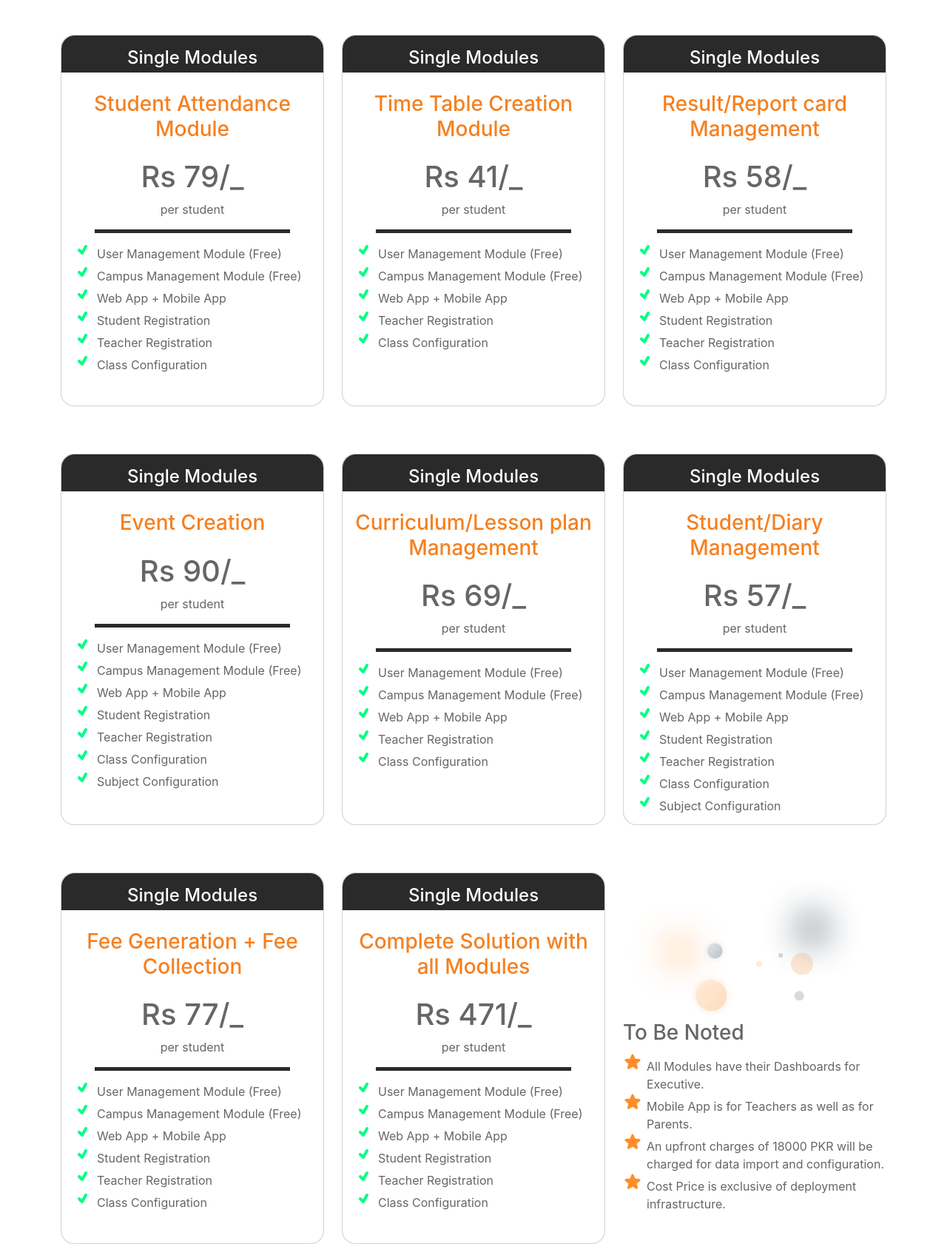
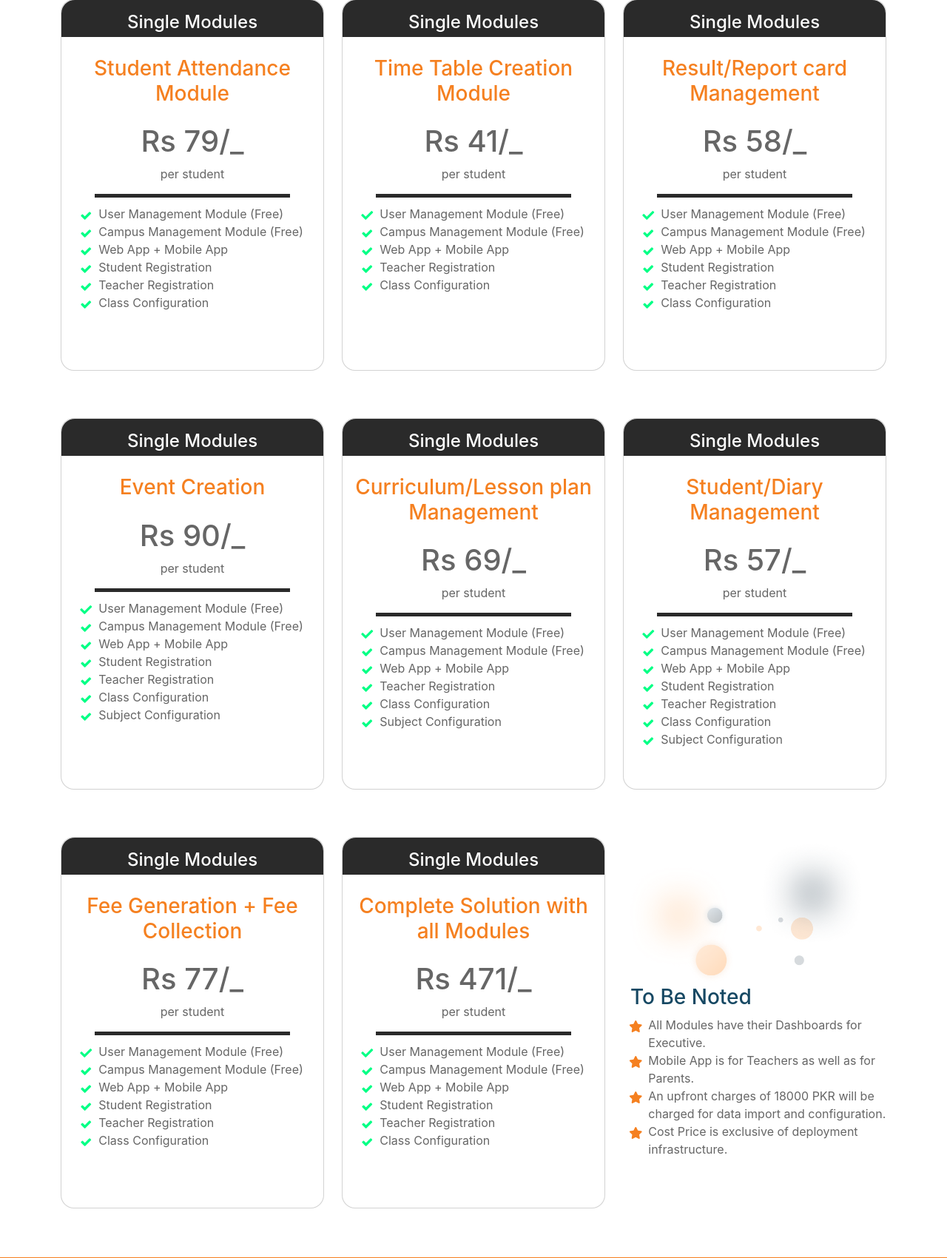
Before and after one commit to oldman07/Aimssoft.online, a PHP site: page /school.html in a window 1280 px wide; the page is wider, and only the part inside the window is pictured. Shown: the part 4347-6047 px from the top of that part at 74% size. Run offline with PHP 8.4, Linux system fonts and the light colour scheme; some libraries are stand-ins or nearby versions.

Commit message:
13 dec school page done

```diff
--- a/assets/css/style.css
+++ b/assets/css/style.css
@@ -20,6 +20,7 @@
   --ninthColor:#164863;
   --tenthColor: #9BBEC8;
   --eleventhColor: #DDF2FD;
+  --twelvthColor: #00FF85 ;
 }
 
 /*--------------------------------------------------------------
@@ -218,6 +219,9 @@ h2 {
   opacity: 70%;
   height: 80px;
   /* border-top: 0.2em solid var(--firstColor); */
+}
+#merishop-header{
+  background: var(--ninthColor);
 }
 .nav-link{
   color: #BDBDBD !important;
@@ -2837,18 +2841,18 @@ ul li{
  }
 
 .orange-line-custom-salient-l {
-  width: 575px;
+  width: 500px;
   height: 5px;
   background-color: var(--firstColor);
   margin-top: 25px;
-  margin-left: -30px;
+  margin-left: 0px;
  }
  .orange-line-custom-salient-r {
   width: 575px;
   height: 5px;
   background-color: var(--firstColor);
   margin-top: 25px;
-  margin-left: -10px;
+  margin-left: -60px;
  }
 .salient-card-bg{
   background-color: var(--seventhColor);
@@ -2905,8 +2909,8 @@ ul li{
 .mr-lt{
   margin-left: 95px;
  }
- .mr-lt{
-  margin-left: 95px;
+ .mr-lt-10{
+  margin-left: 10px;
  }
 .bg-blue{
   background-color: var(--seventhColor);
@@ -3069,9 +3073,47 @@ li::marker {
   margin-top: -8em;
     margin-left: -4em;
 }
+.section-2-merishop{
+  text-align: end;
+}
+
+
+
+
+
+
+
+
+
+
+
+
 .bg-pricingplan{
   /* background-color: var(--tenthColor); */
 }
 .pricing-card{
   height: 20rem;
 }
+.row-inline{
+  display: inline;
+}
+.custom-list i {
+  color: var(--twelvthColor);
+ }
+.star-li i{
+    color: var(--firstColor);
+ }
+.hero-setting{
+  margin-top: 120px;
+  background: url('assets/img/School/hero-bg.png');
+  z-index: 1;
+}
+
+
+/* Font Size */
+.font-2{
+  font-size: 1.5rem !important;
+}
+.font-merishop {
+  font-family: 'Poppins', sans-serif;
+ }
--- a/school.html
+++ b/school.html
@@ -11,10 +11,12 @@
     <!-- Favicons -->
     <link href="assets/img/favicon.png" rel="icon" />
     <link href="assets/img/apple-touch-icon.png" rel="apple-touch-icon" />
-    <link
+    <!-- <link
       href="https://maxcdn.bootstrapcdn.com/font-awesome/4.6.3/css/font-awesome.min.css"
       rel="stylesheet"
-    />
+    /> -->
+    <link rel="stylesheet" href="https://cdnjs.cloudflare.com/ajax/libs/font-awesome/5.15.4/css/all.min.css">
+    <link href="https://maxcdn.bootstrapcdn.com/font-awesome/4.6.3/css/font-awesome.min.css" rel="stylesheet" />
 
     <!-- Google Fonts -->
     <link
@@ -156,10 +158,10 @@
     </div>
     <!-- Salient Feature Heading -->
     <div class="row">
-      <div class="col-md-5">
+      <div class="col-md-4">
         <div class="orange-line-custom-salient-l"></div>
       </div>
-      <div class="col-md-3 orange-theme-color">
+      <div class="col-md-4 orange-theme-color text-center">
         <h1>Salient Features</h1>
       </div>
       <div class="col-md-4">
@@ -552,7 +554,7 @@
                 <div class="col-md-1">
                 </div>
               </div>
-              <ul style="list-style-image: url('assets/img/School/typcn_tick.png');" >
+              <!-- <ul style="list-style-image: url('assets/img/School/typcn_tick.png');" >
 
                 <li>User Management Module (Free)</li>
                 <li>Campus Management Module (Free)</li>
@@ -560,6 +562,14 @@
                 <li>Student Registration</li>
                 <li>Teacher Registration</li>
                 <li>Class Configuration</li>
+              </ul> -->
+              <ul class="fa-ul custom-list">
+                <li><span class="fa-li"><i class="fa fa-check"></i></span>User Management Module (Free)</li>
+                <li><span class="fa-li"><i class="fa fa-check"></i></span>Campus Management Module (Free)</li>
+                <li><span class="fa-li"><i class="fa fa-check"></i></span>Web App + Mobile App</li>
+                <li><span class="fa-li"><i class="fa fa-check"></i></span>Student Registration</li>
+                <li><span class="fa-li"><i class="fa fa-check"></i></span>Teacher Registration</li>
+                <li><span class="fa-li"><i class="fa fa-check"></i></span>Class Configuration</li>
              </ul>
             </div>
           </div>
@@ -582,13 +592,20 @@
                 <div class="col-md-1">
                 </div>
               </div>
-              <ul style="list-style-image: url('assets/img/School/typcn_tick.png');">
+              <!-- <ul style="list-style-image: url('assets/img/School/typcn_tick.png');">
                 <li>User Management Module (Free)</li>
                 <li>Campus Management Module (Free)</li>
                 <li>Web App + Mobile App</li>
 
                 <li>Teacher Registration</li>
                 <li>Class Configuration</li>
+              </ul> -->
+              <ul class="fa-ul custom-list">
+                <li><span class="fa-li"><i class="fas fa-check"></i></span>User Management Module (Free)</li>
+                <li><span class="fa-li"><i class="fa fa-check"></i></span>Campus Management Module (Free)</li>
+                <li><span class="fa-li"><i class="fa fa-check"></i></span>Web App + Mobile App</li>
+                <li><span class="fa-li"><i class="fa fa-check"></i></span>Teacher Registration</li>
+                <li><span class="fa-li"><i class="fa fa-check"></i></span>Class Configuration</li>
              </ul>
             </div>
           </div>
@@ -610,13 +627,21 @@
                 <div class="col-md-1">
                 </div>
               </div>
-              <ul style="list-style-image: url('assets/img/School/typcn_tick.png');">
+              <!-- <ul style="list-style-image: url('assets/img/School/typcn_tick.png');">
                 <li>User Management Module (Free)</li>
                 <li>Campus Management Module (Free)</li>
                 <li>Web App + Mobile App</li>
                 <li>Student Registration</li>
                 <li>Teacher Registration</li>
                 <li>Class Configuration</li>
+              </ul> -->
+              <ul class="fa-ul custom-list">
+                <li><span class="fa-li"><i class="fas fa-check"></i></span>User Management Module (Free)</li>
+                <li><span class="fa-li"><i class="fa fa-check"></i></span>Campus Management Module (Free)</li>
+                <li><span class="fa-li"><i class="fa fa-check"></i></span>Web App + Mobile App</li>
+                <li><span class="fa-li"><i class="fa fa-check"></i></span>Student Registration</li>
+                <li><span class="fa-li"><i class="fa fa-check"></i></span>Teacher Registration</li>
+                <li><span class="fa-li"><i class="fa fa-check"></i></span>Class Configuration</li>
              </ul>
             </div>
           </div>
@@ -640,7 +665,7 @@
                 <div class="col-md-1">
                 </div>
               </div>
-              <ul style="list-style-image: url('assets/img/School/typcn_tick.png');">
+              <!-- <ul style="list-style-image: url('assets/img/School/typcn_tick.png');">
                 <li>User Management Module (Free)</li>
                 <li>Campus Management Module (Free)</li>
                 <li>Web App + Mobile App</li>
@@ -648,6 +673,15 @@
                 <li>Teacher Registration</li>
                 <li>Class Configuration</li>
                 <li>Subject Configuration</li>
+              </ul> -->
+              <ul class="fa-ul custom-list">
+                <li><span class="fa-li"><i class="fas fa-check"></i></span>User Management Module (Free)</li>
+                <li><span class="fa-li"><i class="fa fa-check"></i></span>Campus Management Module (Free)</li>
+                <li><span class="fa-li"><i class="fa fa-check"></i></span>Web App + Mobile App</li>
+                <li><span class="fa-li"><i class="fa fa-check"></i></span>Student Registration</li>
+                <li><span class="fa-li"><i class="fa fa-check"></i></span>Teacher Registration</li>
+                <li><span class="fa-li"><i class="fa fa-check"></i></span>Class Configuration</li>
+                <li><span class="fa-li"><i class="fa fa-check"></i></span>Subject Configuration</li>
              </ul>
             </div>
           </div>
@@ -669,13 +703,22 @@
                 <div class="col-md-1">
                 </div>
               </div>
-              <ul style="list-style-image: url('assets/img/School/typcn_tick.png');">
+              <!-- <ul style="list-style-image: url('assets/img/School/typcn_tick.png');">
                 <li>User Management Module (Free)</li>
                 <li>Campus Management Module (Free)</li>
                 <li>Web App + Mobile App</li>
 
                 <li>Teacher Registration</li>
                 <li>Class Configuration</li>
+              </ul> -->
+              <ul class="fa-ul custom-list">
+                <li><span class="fa-li"><i class="fas fa-check"></i></span>User Management Module (Free)</li>
+                <li><span class="fa-li"><i class="fa fa-check"></i></span>Campus Management Module (Free)</li>
+                <li><span class="fa-li"><i class="fa fa-check"></i></span>Web App + Mobile App</li>
+                <!-- <li><span class="fa-li"><i class="fa fa-check"></i></span>Student Registration</li> -->
+                <li><span class="fa-li"><i class="fa fa-check"></i></span>Teacher Registration</li>
+                <li><span class="fa-li"><i class="fa fa-check"></i></span>Class Configuration</li>
+                <li><span class="fa-li"><i class="fa fa-check"></i></span>Subject Configuration</li>
              </ul>
             </div>
           </div>
@@ -697,7 +740,7 @@
                 <div class="col-md-1">
                 </div>
               </div>
-              <ul style="list-style-image: url('assets/img/School/typcn_tick.png');">
+              <!-- <ul style="list-style-image: url('assets/img/School/typcn_tick.png');">
                 <li>User Management Module (Free)</li>
                 <li>Campus Management Module (Free)</li>
                 <li>Web App + Mobile App</li>
@@ -705,6 +748,15 @@
                 <li>Teacher Registration</li>
                 <li>Class Configuration</li>
                 <li>Subject Configuration</li>
+              </ul> -->
+              <ul class="fa-ul custom-list">
+                <li><span class="fa-li"><i class="fas fa-check"></i></span>User Management Module (Free)</li>
+                <li><span class="fa-li"><i class="fa fa-check"></i></span>Campus Management Module (Free)</li>
+                <li><span class="fa-li"><i class="fa fa-check"></i></span>Web App + Mobile App</li>
+                <li><span class="fa-li"><i class="fa fa-check"></i></span>Student Registration</li>
+                <li><span class="fa-li"><i class="fa fa-check"></i></span>Teacher Registration</li>
+                <li><span class="fa-li"><i class="fa fa-check"></i></span>Class Configuration</li>
+                <li><span class="fa-li"><i class="fa fa-check"></i></span>Subject Configuration</li>
              </ul>
             </div>
           </div>
@@ -730,13 +782,21 @@
                 <div class="col-md-1">
                 </div>
               </div>
-              <ul style="list-style-image: url('assets/img/School/typcn_tick.png');">
+              <!-- <ul style="list-style-image: url('assets/img/School/typcn_tick.png');">
                 <li>User Management Module (Free)</li>
                 <li>Campus Management Module (Free)</li>
                 <li>Web App + Mobile App</li>
                 <li>Student Registration</li>
                 <li>Teacher Registration</li>
                 <li>Class Configuration</li>
+              </ul> -->
+              <ul class="fa-ul custom-list">
+                <li><span class="fa-li"><i class="fas fa-check"></i></span>User Management Module (Free)</li>
+                <li><span class="fa-li"><i class="fa fa-check"></i></span>Campus Management Module (Free)</li>
+                <li><span class="fa-li"><i class="fa fa-check"></i></span>Web App + Mobile App</li>
+                <li><span class="fa-li"><i class="fa fa-check"></i></span>Student Registration</li>
+                <li><span class="fa-li"><i class="fa fa-check"></i></span>Teacher Registration</li>
+                <li><span class="fa-li"><i class="fa fa-check"></i></span>Class Configuration</li>
              </ul>
             </div>
           </div>
@@ -758,29 +818,29 @@
                 <div class="col-md-1">
                 </div>
               </div>
-              <ul style="list-style-image: url('assets/img/School/typcn_tick.png');">
-                <li>User Management Module (Free)</li>
-                <li>Campus Management Module (Free)</li>
-                <li>Web App + Mobile App</li>
-                <li>Student Registration</li>
-                <li>Teacher Registration</li>
-                <li>Class Configuration</li>
+              <ul class="fa-ul custom-list">
+                <li><span class="fa-li"><i class="fas fa-check"></i></span>User Management Module (Free)</li>
+                <li><span class="fa-li"><i class="fa fa-check"></i></span>Campus Management Module (Free)</li>
+                <li><span class="fa-li"><i class="fa fa-check"></i></span>Web App + Mobile App</li>
+                <li><span class="fa-li"><i class="fa fa-check"></i></span>Student Registration</li>
+                <li><span class="fa-li"><i class="fa fa-check"></i></span>Teacher Registration</li>
+                <li><span class="fa-li"><i class="fa fa-check"></i></span>Class Configuration</li>
              </ul>
+
             </div>
           </div>
         </div>
 
         <div class="col-md-4">
           <img style="height: 200px;" src="assets/img/School/Group 641.png" alt="">
-          <h3>To Be Noted</h3>
-          <ul style="list-style-image: url('assets/img/School/satr.png'); margin-top: 10px;">
+          <h3 class="color-lightblue mr-lt-10">To Be Noted</h3>
+          <ul class="fa-ul star-li">
+            <li><span class="fa-li"><i class="fas fa-star"></i></span>All Modules have their Dashboards for Executive.</li>
+            <li><span class="fa-li"><i class="fas fa-star"></i></span>Mobile App is for Teachers as well as for Parents.</li>
+            <li><span class="fa-li"><i class="fas fa-star"></i></span>An upfront charges of 18000 PKR will be charged for data import and configuration.</li>
+            <li><span class="fa-li"><i class="fas fa-star"></i></span>Cost Price is exclusive of deployment infrastructure.</li>
+           </ul>
 
-            <li>All Modules have their Dashboards for Executive.</li>
-            <li>Mobile App is for Teachers as well as for Parents.</li>
-            <li>An upfront charges of 18000 PKR will be charged
-              for data import and configuration.</li>
-              <li>Cost Price is exclusive of deployment infrastructure.</li>
-          </ul>
         </div>
       </div>
     </div>
```
Also changed, not shown: other parts of school.html (+12 -12 lines), assets/img/School/card/Group 637.png, assets/img/School/card/attendance.png, assets/img/School/card/curriculum.png, assets/img/School/card/fee.png, assets/img/School/card/fee1.png (added), assets/img/School/card/graduate.png, assets/img/School/instagram.png, assets/img/School/merishop/hero-section-border.png (added), assets/img/School/merishop/hero-side-img.png (added), assets/img/School/merishop/hero_image1.png (added), assets/img/School/portal/web_portal_img.png. Lines whose indentation alone changed are shown as unchanged.
